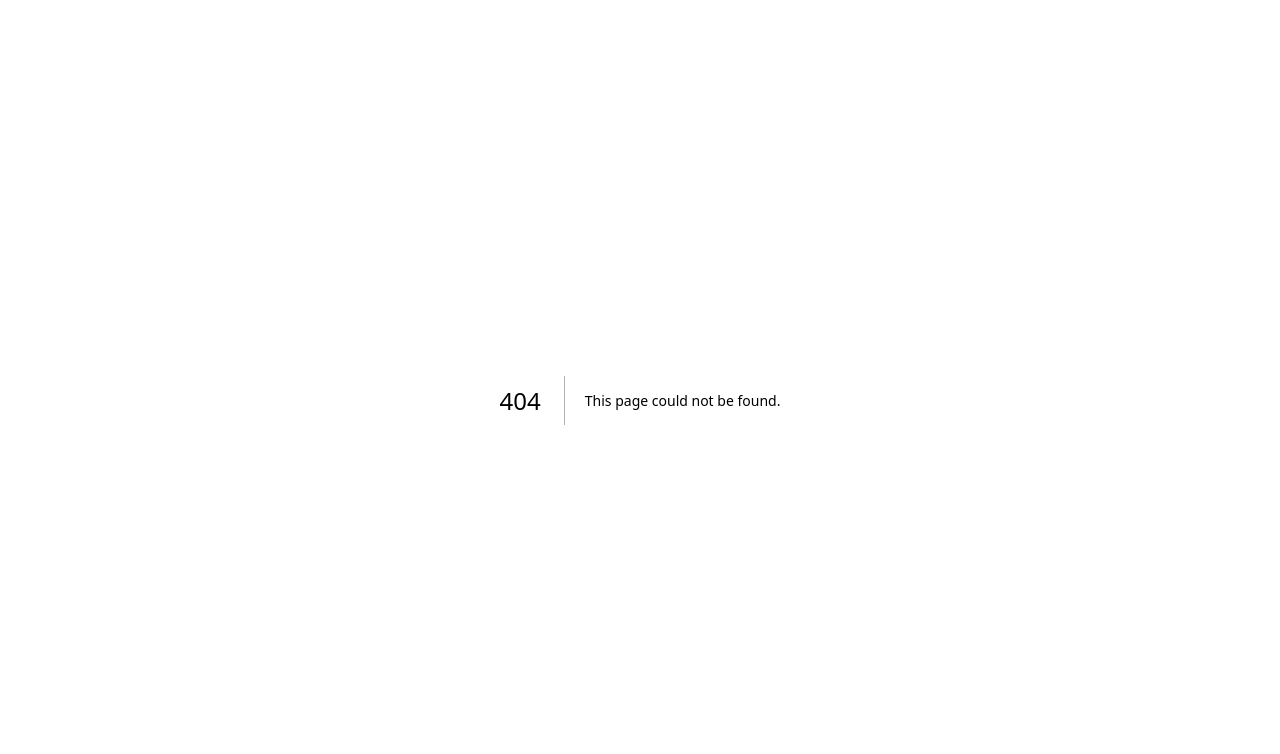
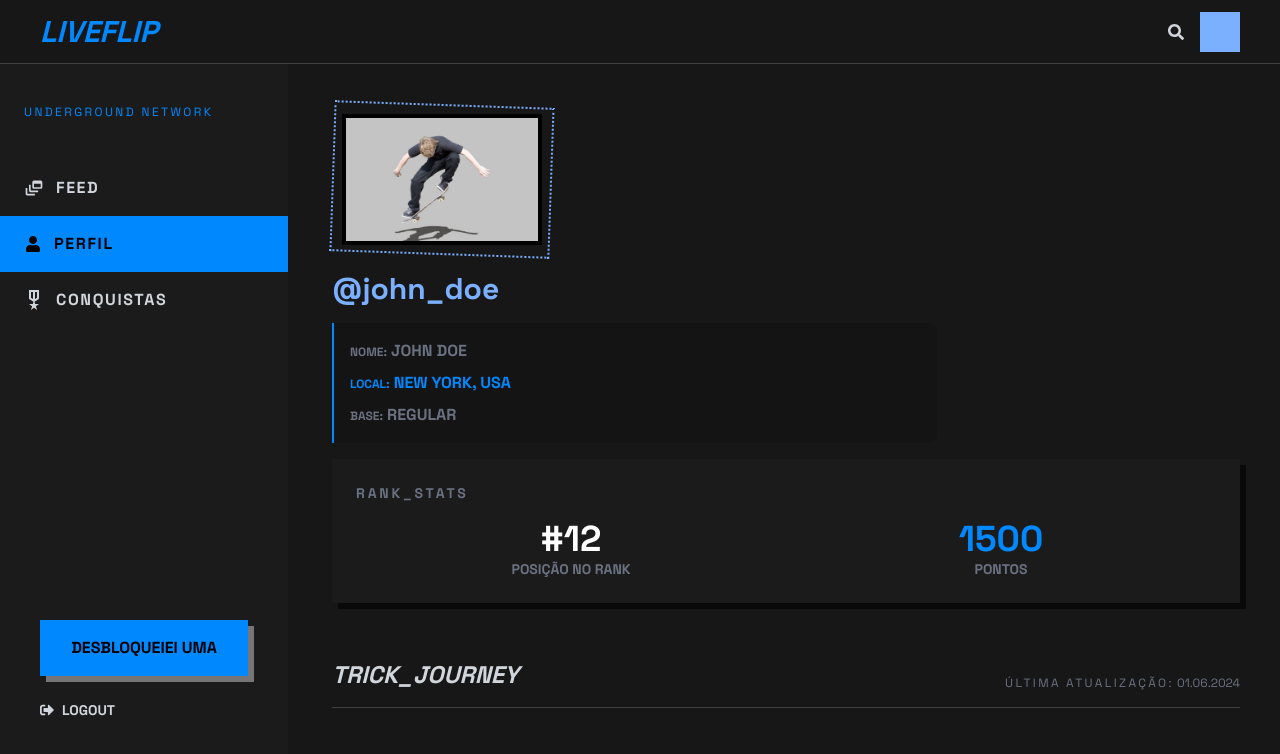
Before and after one commit to GabrielMoraisSL/live-flip, a Next.js app: page /perfil in a window 1280 px wide. Before the commit this address had no page. Shown: the top 754 px of the page. Built offline with nearby package versions, Linux system fonts and the light colour scheme.

Commit message:
feat(perfil): cria primeira sessoes com kpis

```diff
--- a/app/(authenticated)/feed/page.tsx
+++ /dev/null
@@ -1,13 +0,0 @@
-import { Row } from "@/components/row";
-import Timeline from "./components/timeline";
-import { Column } from "@/components/column";
-import UsersList from "./components/users-list";
-
-export default function Feed() {
-  return (
-    <Row className="flex-1 min-h-0 gap-2 items-start overflow-hidden mb-10">
-      <Timeline />
-      <UsersList />
-    </Row>
-  );
-}
--- /dev/null
+++ b/app/(authenticated)/perfil/page.tsx
@@ -0,0 +1,83 @@
+import { Column } from '@/components/column';
+import Image from 'next/image';
+import UserImage from '../../../public/teste-publi.jpg';
+import { Row } from '@/components/row';
+import { IoMdPin } from 'react-icons/io';
+import dayjs from 'dayjs';
+export default function Profile() {
+  const user = {
+    username: 'john_doe',
+    name: 'John Doe',
+    location: 'New York, USA',
+    instance: 'regular',
+    photoUrl: '/path/to/photo.jpg',
+    lastUnLockedTrickDate: '2024-06-01',
+    position: 12,
+    points: 1500,
+    totalLikes: 300,
+    totalAchievements: 20,
+  };
+  const {
+    username,
+    name,
+    location,
+    instance,
+    photoUrl,
+    lastUnLockedTrickDate,
+    points,
+    position,
+    totalAchievements,
+    totalLikes,
+  } = user;
+  return (
+    <Column className='font-bold 2xl:flex-row gap-10 p-10 w-full'>
+      <Column className='gap-4 w-full'>
+        <div className='p-2 border-2 border-brand-secondary w-fit border-dotted rotate-2'>
+          <Image
+            src={UserImage}
+            alt={username}
+            width={200}
+            height={200}
+            className='bg-black p-1 -rotate-2'
+          />
+        </div>
+        <p className='text-brand-secondary text-3xl normal-case'>@{username}</p>
+        <Column className='bg-black/15 p-4 w-2/3 rounded-r-md text-gray-500 uppercase border-l-2 border-brand-primary pl-4 gap-2'>
+          <p>
+            <span className='text-xs'>Nome:</span> {name}
+          </p>
+          <p className='[&_svg]:size-5 text-brand-primary'>
+            <span className='text-xs'>Local:</span> {location}
+          </p>
+          <p>
+            <span className='text-xs'>Base:</span> {instance}
+          </p>
+        </Column>
+        <Column className='gap-4 uppercase text-gray-500 bg-neutral-800/30 p-6 w-full shadow-hard'>
+          <p className='text-sm tracking-[0.2em]'>Rank_Stats</p>
+          <div className='grid grid-cols-2 w-full'>
+            <Column className='justify-center text-center'>
+              <p className='text-4xl text-white'>#{position}</p>
+              <p className='text-sm'>Posição no rank</p>
+            </Column>
+            <Column className='justify-center text-center'>
+              <p className='text-4xl text-brand-primary'>{points}</p>
+              <p className='text-sm'>Pontos</p>
+            </Column>
+          </div>
+        </Column>
+        <div className='grid grid-cols-2 uppercase'></div>
+      </Column>
+      <Column className='gap-10 w-full'>
+        <Row className='text-2xl text-gray-300 w-full border-b border-neutral-700 pb-4 uppercase justify-between items-end'>
+          <span className='italic'>Trick_Journey</span>{' '}
+          <span className='text-xs font-normal text-gray-500'>
+            <span className='tracking-[0.2em]'>última atualização:</span>{' '}
+            {dayjs(lastUnLockedTrickDate).format('DD.MM.YYYY')}
+          </span>
+        </Row>
+        <Column className='gap-4'></Column>
+      </Column>
+    </Column>
+  );
+}
--- a/app/(authenticated)/feed/components/timeline.tsx
+++ b/app/(authenticated)/publicacoes/components/timeline.tsx
@@ -4,7 +4,8 @@ import { MOCK_PUBLICATIONS } from "@/mocks/publications";
 
 export default function Timeline() {
   return (
-    <Column className="flex-1 min-h-0 overflow-y-auto m-10 mr-0 pr-10 h-full">
+    <Column className="flex-1 min-h-0 overflow-y-auto gap-4 m-10 mr-0 pr-10 h-full">
+      <p className="text-gray-300 font-bold uppercase">Publicações:</p>
       <div className="grid 2xl:grid-cols-2 gap-10 pb-14">
         {MOCK_PUBLICATIONS.map((publication) => (
           <PublicationCard key={publication.id} {...publication} />
--- /dev/null
+++ b/app/(authenticated)/publicacoes/page.tsx
@@ -0,0 +1,11 @@
+import { Row } from '@/components/row';
+import Timeline from './components/timeline';
+
+export default function Feed() {
+  return (
+    <Row className='flex-1 min-h-0 gap-2 items-start overflow-hidden mb-10'>
+      <Timeline />
+      {/* <UsersList /> */}
+    </Row>
+  );
+}
--- a/components/public-card.tsx
+++ b/components/public-card.tsx
@@ -62,18 +62,18 @@ export default function PublicationCard({
           title={title}
           allow="accelerometer; autoplay; picture-in-picture"
         />
-        <Row className="gap-6 items-end p-10">
+        <Row className="gap-6 items-end justify-between p-10">
           <Column className="gap-6">
             <p className="text-5xl text-white italic">{title}</p>
             <Row className="gap-2">
-              <span className="text-brand-primary">@{user}</span>
+              <span className="text-brand-primary hover:underline cursor-pointer">@{user}</span>
               <div className="size-1 bg-brand-primary" />
               <span className="text-gray-400">{localization}</span>
             </Row>
           </Column>
           <button
             className={cn(
-              "bg-neutral-800 border border-gray-600 text-white size-15 min-w-15 transition-colors",
+              "bg-neutral-800 border cursor-pointer border-gray-600 text-white size-15 min-w-15 transition-colors",
               hasLiked && "border-brand-primary",
             )}
             onClick={handleLike}
--- a/enums/routes.ts
+++ b/enums/routes.ts
@@ -1,5 +1,5 @@
 export enum Routes {
-  Feed = "/feed",
+  Feed = "/publicacoes",
   Profile = "/perfil",
   Achievements = "/conquistas",
   Login = "/login",
--- a/package.json
+++ b/package.json
@@ -12,6 +12,7 @@
   "dependencies": {
     "class-variance-authority": "^0.7.1",
     "clsx": "^2.1.1",
+    "dayjs": "^1.11.20",
     "lucide-react": "^1.0.1",
     "next": "16.2.1",
     "radix-ui": "^1.4.3",
```
Also changed, not shown: app/(authenticated)/publicacoes/components/users-list.tsx (renamed from app/(authenticated)/feed/components/users-list.tsx), 1 other file (tests, documents, lock files or other folders).
